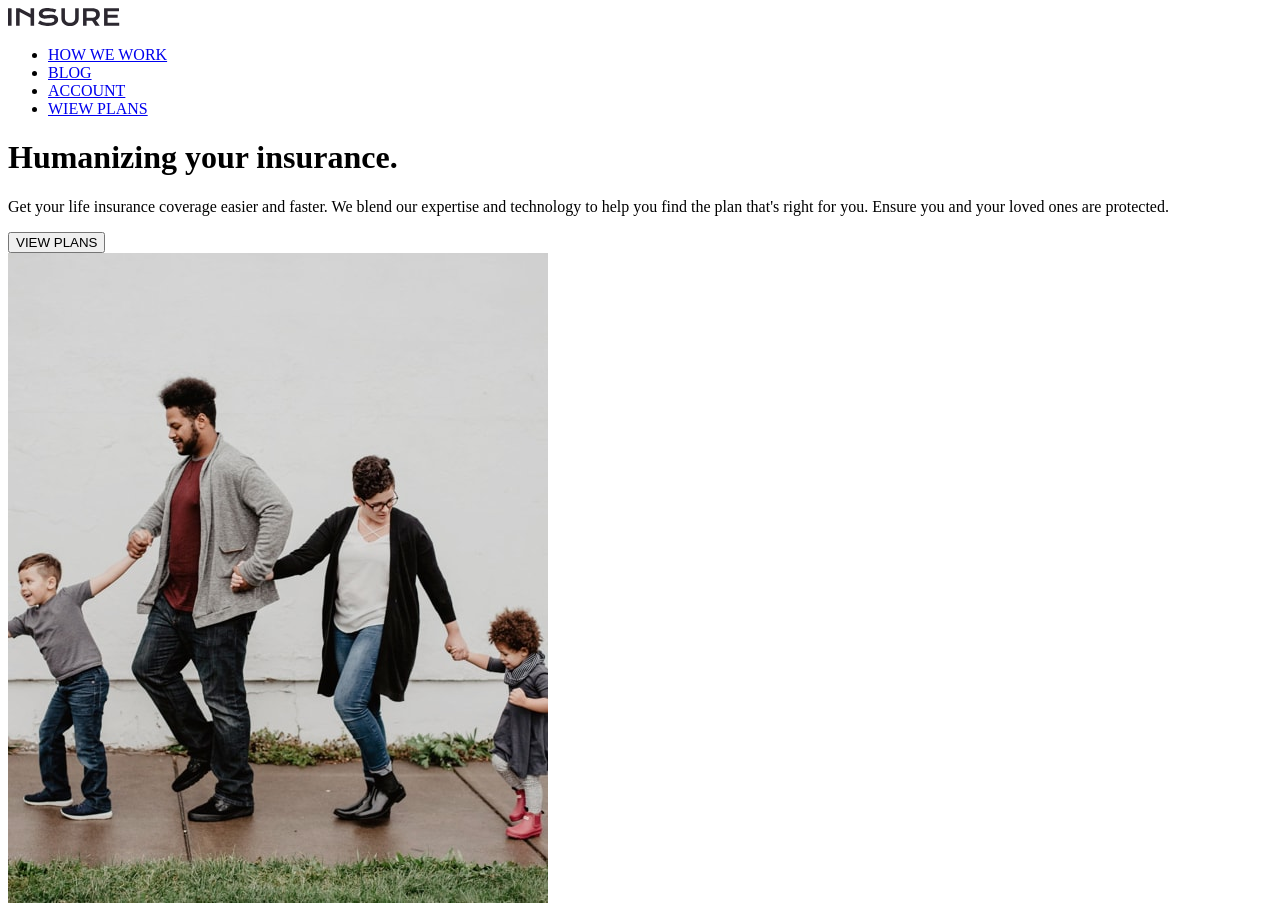
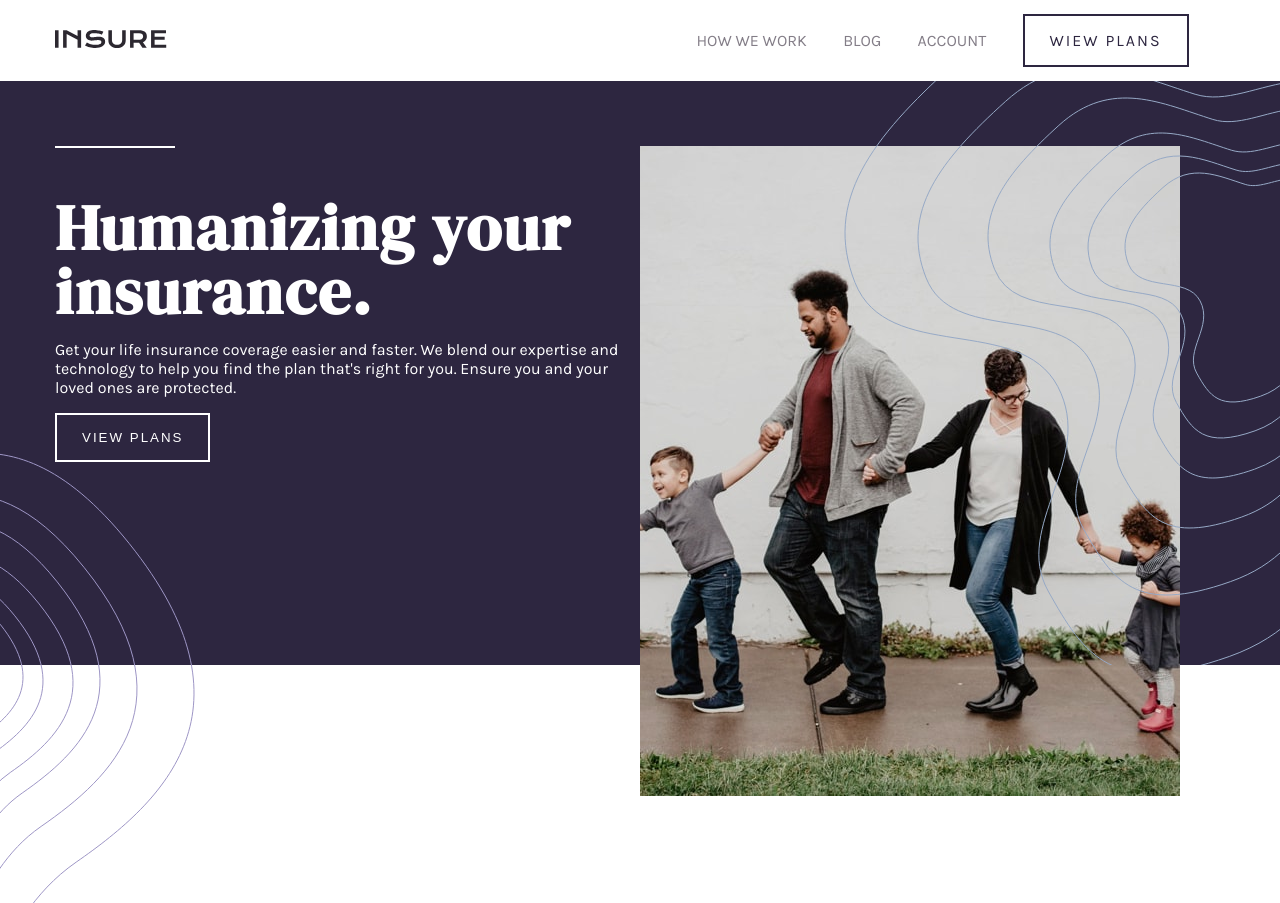
Before and after one commit to bilalkeskin94/Insure-Landing-Page, a plain HTML site: page index.html in a window 1280 px wide. Shown: the top 903 px of the page. Drawn offline with Linux system fonts and the light colour scheme.

Commit message:
css added,desktop navigation and jumbotron is styled.

```diff
--- a/index.html
+++ b/index.html
@@ -11,38 +11,44 @@
       sizes="32x32"
       href="./images/favicon-32x32.png"
     />
+    <link rel="stylesheet" href="styles.css" />
 
     <title>Frontend Mentor | Insure landing page</title>
-
-    <!-- Feel free to remove these styles or customise in your own stylesheet 👍 -->
   </head>
   <body>
     <nav>
       <div class="container">
         <div class="flex">
-          <img src="./images/logo.svg" alt="logo" />
+          <div><img src="./images/logo.svg" alt="logo" /></div>
           <ul>
             <li><a href="#">HOW WE WORK</a></li>
             <li><a href="#">BLOG</a></li>
             <li><a href="#">ACCOUNT</a></li>
-            <li><a href="#" class="btn">WIEW PLANS</a></li>
+            <li><a href="#" class="btn btn-reverse">WIEW PLANS</a></li>
           </ul>
         </div>
       </div>
     </nav>
     <header>
       <div class="container">
-        <div class="flex">
+        <div class="flex align-start">
+          <div>
             <h1>Humanizing your insurance.</h1>
             <p>
               Get your life insurance coverage easier and faster. We blend our
-            expertise and technology to help you find the plan that's right for
-            you. Ensure you and your loved ones are protected.
+              expertise and technology to help you find the plan that's right
+              for you. Ensure you and your loved ones are protected.
             </p>
+
             <button class="btn">VIEW PLANS</button>
           </div>
           <div>
-          <img src="./images/image-intro-desktop.jpg" alt="intro" />
+            <img
+              src="./images/image-intro-desktop.jpg"
+              alt="intro"
+              class="header-img"
+            />
+          </div>
         </div>
       </div>
     </header>
@@ -51,7 +57,7 @@
       <div class="flex">
         <div>
           <img src="./images/icon-snappy-process.svg" alt="snappy" />
-          <h4>Snappy Process</h4>
+          <h3>Snappy Process</h3>
           <p>
             Our application process can be completed in minutes,not hours.Don't
             get stuck filling in tedious forms.
@@ -59,7 +65,7 @@
         </div>
         <div>
           <img src="./images/icon-affordable-prices.svg" alt="prices" />
-          <h4>Affordable Prices</h4>
+          <h3>Affordable Prices</h3>
           <p>
             We don't want you worrying about high monthly costs.Our prices may
             be low,but we still offer the best coverage possible.
@@ -67,7 +73,7 @@
         </div>
         <div>
           <img src="./images/icon-people-first.svg" alt="people" />
-          <h4>People First</h4>
+          <h3>People First</h3>
           <p>
             Our plans aren't full of conditions and clauses to prevent
             payouts.We make sure you're covered when you need it.
@@ -116,7 +122,7 @@
         </div>
         <div class="flex">
           <div>
-            <h3>Our Company</h3>
+            <h4>Our Company</h4>
             <ul>
               <li><a href="#">HOW WE WORK</a></li>
               <li><a href="#">WHY INSURE</a></li>
@@ -125,7 +131,7 @@
             </ul>
           </div>
           <div>
-            <h3>HELP ME</h3>
+            <h4>HELP ME</h4>
             <ul>
               <li><a href="#">FAQ</a></li>
               <li><a href="#">TERMS OF USE</a></li>
@@ -134,7 +140,7 @@
             </ul>
           </div>
           <div>
-            <h3>CONTACT</h3>
+            <h4>CONTACT</h4>
             <ul>
               <li><a href="#">SALES</a></li>
               <li><a href="#">SUPPORT</a></li>
@@ -142,7 +148,7 @@
             </ul>
           </div>
           <div>
-            <h3>OTHERS</h3>
+            <h4>OTHERS</h4>
             <ul>
               <li><a href="#">CARREERS</a></li>
               <li><a href="#">PRESS</a></li>
--- /dev/null
+++ b/styles.css
@@ -0,0 +1,138 @@
+@import url('https://fonts.googleapis.com/css2?family=DM+Serif+Display&family=Karla:wght@400;700&display=swap');
+
+:root {
+    --dark-violet: hsl(256, 26%, 20%);
+    --grayish-blue: hsl(216, 30%, 68%);
+    --very-dark-violet: hsl(270, 9%, 17%);
+    --dark-grayish-violet: hsl(273, 4%, 51%);
+    --very-light-gray: hsl(0, 0%, 98%);
+}
+
+* {
+    box-sizing: border-box;
+}
+
+body {
+    font-family: 'Karla',
+        sans-serif;
+    margin: 0;
+}
+
+h1,
+h2,
+h3 {
+    font-family: 'DM Serif Display', sans-serif;
+}
+
+.container {
+    max-width: 100%;
+    width: 1200px;
+    margin: 0 auto;
+    padding: 15px;
+}
+
+.flex {
+    display: flex;
+    align-items: center;
+    justify-content: space-between;
+}
+
+ul {
+    display: flex;
+    justify-content: space-evenly;
+}
+
+li {
+    list-style: none;
+    padding: 0;
+}
+
+nav li a {
+    text-decoration: none;
+    color: var(--dark-grayish-violet);
+}
+
+.flex>* {
+    flex: 1;
+}
+
+.btn {
+    padding: 15px 25px;
+    border: 2px solid #fff;
+    background-color: transparent;
+    color: #fff;
+    letter-spacing: 2px;
+}
+
+h1 {
+    font-size: 4em;
+    letter-spacing: 2px;
+    line-height: 1;
+    position: relative;
+    margin: 0;
+    padding-top: 50px;
+}
+
+.align-start {
+    align-items: flex-start;
+}
+
+
+
+h1::before {
+    content: '';
+    width: 120px;
+    height: 1.5px;
+    background-color: #fff;
+    position: absolute;
+    top: 0;
+    left: 0;
+
+}
+
+.btn-reverse {
+    color: var(--dark-violet);
+    border-color: var(--dark-violet);
+}
+
+nav {}
+
+header {
+    background-color: var(--dark-violet);
+    color: #fff;
+    padding: 50px 0;
+    position: relative;
+    margin-bottom: 250px;
+}
+
+header::after {
+    content: '';
+    background-image: url("./images/bg-pattern-intro-right-desktop.svg");
+    position: absolute;
+    top: 0%;
+    right: 0;
+    height: 100%;
+    width: 100%;
+    background-repeat: no-repeat;
+    background-position: top right;
+}
+
+header::before {
+    content: '';
+    background-image: url("./images/bg-pattern-intro-left-desktop.svg");
+    position: absolute;
+    bottom: -50%;
+    left: 0;
+    height: 100%;
+    width: 100%;
+    background-repeat: no-repeat;
+    background-position: bottom left;
+}
+
+.header-img {
+    margin-bottom: -200px;
+}
+
+section {}
+
+footer {}
```
Lines whose indentation alone changed are shown as unchanged.
